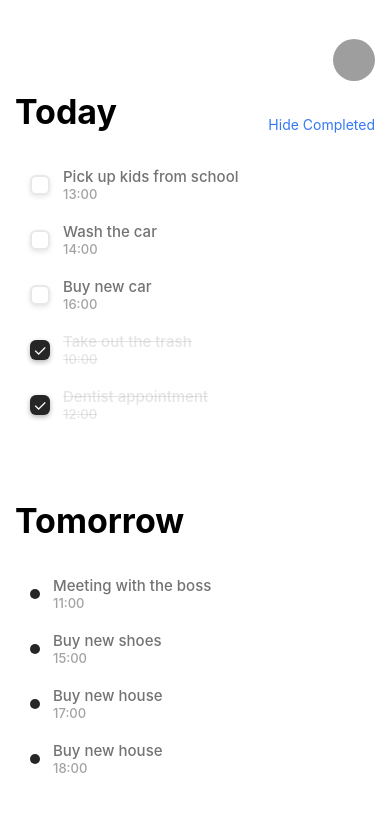
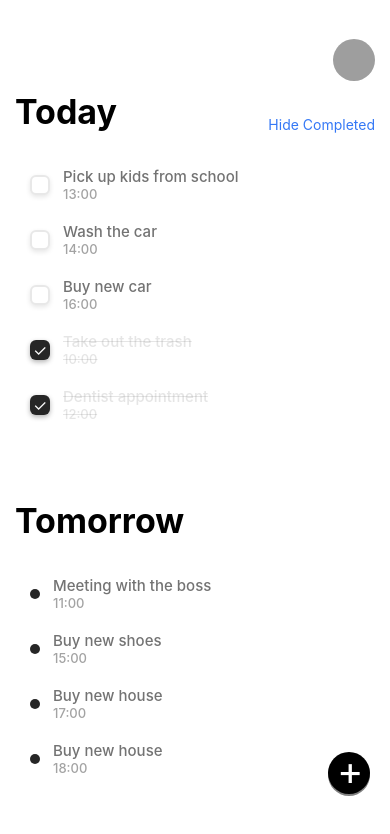
Before and after one commit to RichardWhiteG2/minimalTodoApp, a React Native app: screen / in a window 390 px wide. Shown: the top 834 px of the page. Built offline with nearby package versions, Linux system fonts and the light colour scheme; grey boxes are pictures that could not be loaded.

Commit message:
Button Plus

```diff
--- a/src/screens/HomeScreen.tsx
+++ b/src/screens/HomeScreen.tsx
@@ -58,6 +58,9 @@ interface Todo {
         <TodosList todosData={localData.filter(todo => todo.isToday)}/>
         <Text style={styles.title}>Tomorrow</Text>
         <TodosList todosData={todosData.filter(todo => !todo.isToday)}/>
+        <TouchableOpacity style={styles.button}>
+            <Text style={styles.plus}>+</Text>
+        </TouchableOpacity>
     </View>
   )
 }
@@ -80,5 +83,28 @@ const styles = StyleSheet.create({
         paddingHorizontal: 15,
         paddingTop:"10%"
     },
+    button: {
+        width:42,
+        height:42,
+        borderRadius:21,
+        backgroundColor:'#000',
+        position:'absolute',
+        bottom:50,
+        right:20,
+        shadowColor:'#000',
+        shadowOffset:{
+            width:0,
+            height:2,
+        },
+        shadowOpacity:.5,
+        elevation:5,
+    },
+    plus:{
+        fontSize: 40,
+        color:'#fff',
+        position: 'absolute',
+        top: -6,
+        left:9
+    }
 
 });
```
